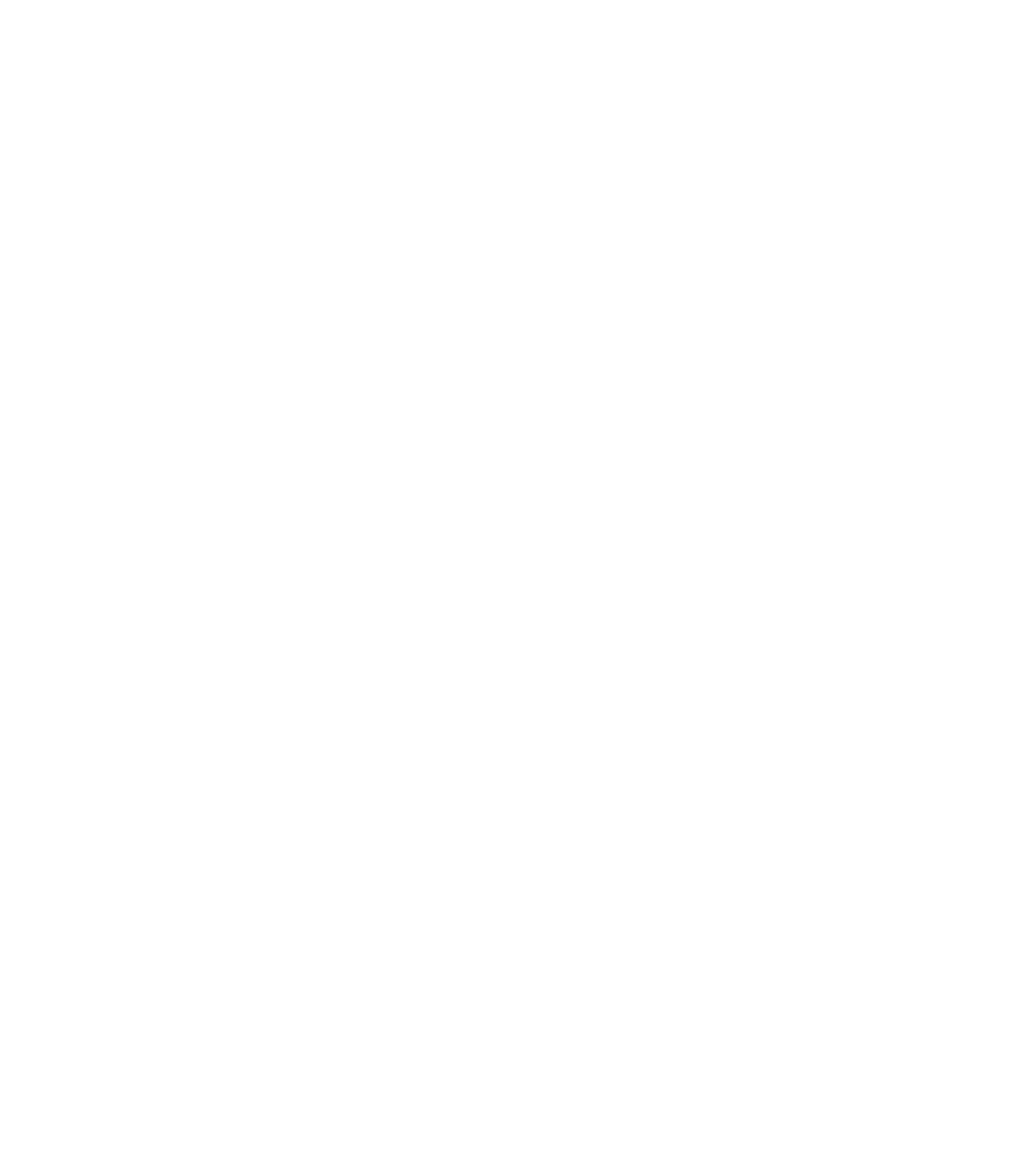
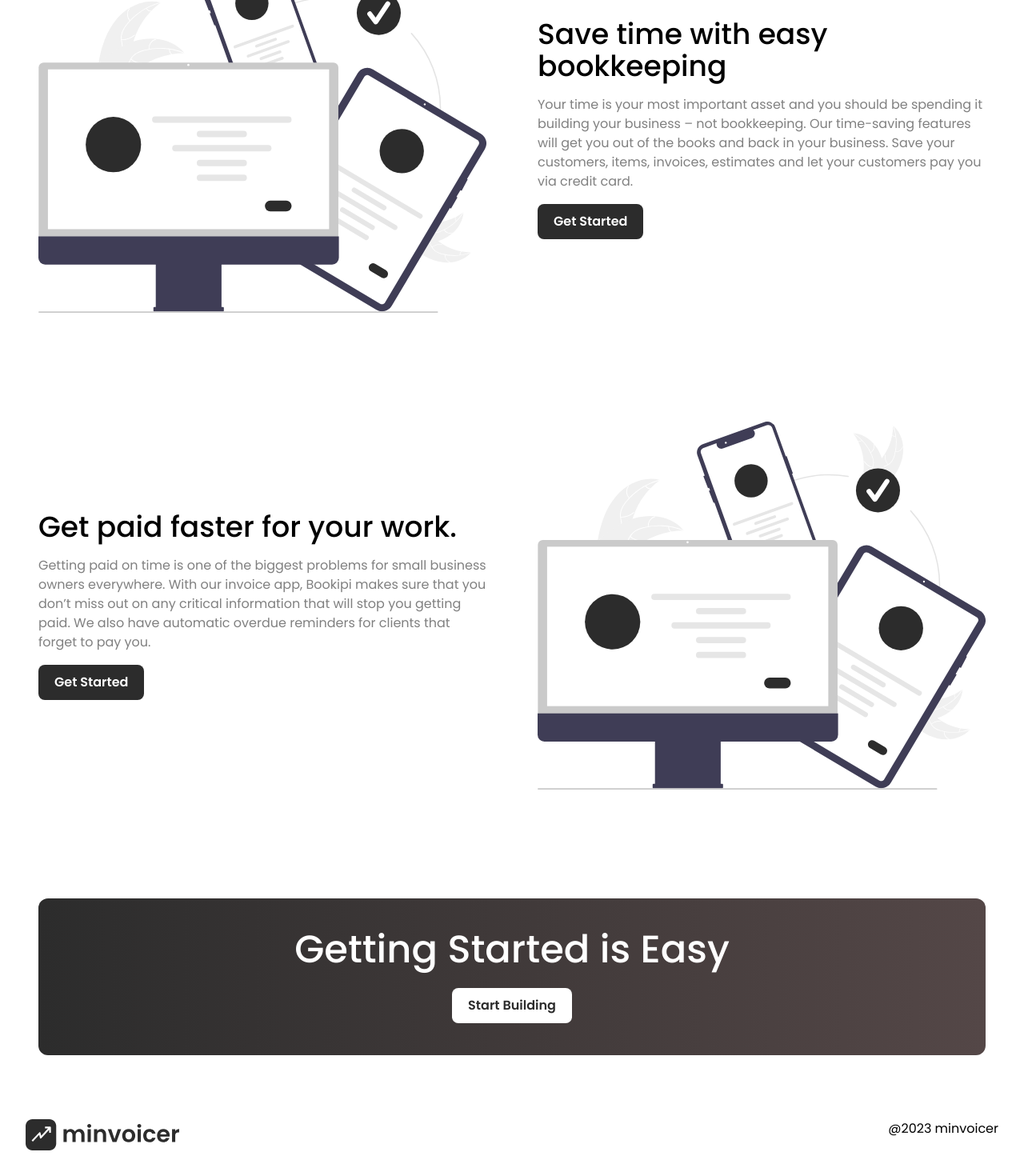
Before and after one commit to n53337/minvoicer, a React (Vite) app: page / in a window 1280 px wide. Shown: the part 1268-2738 px from the top of the page at 80% size. Before the commit the page ends 1174 px from the top, so only its background shows below. Built offline with nearby package versions, Linux system fonts and the light colour scheme.

Commit message:
home page demo

```diff
--- a/src/components/Home/Features.jsx
+++ b/src/components/Home/Features.jsx
@@ -1,5 +1,51 @@
+import { Link } from "react-router-dom";
+import realTimeArt from "../../assets/icons/RealtimeArt.svg";
 const Features = () => {
-  return <div>Features</div>;
+  return (
+    <section className="p-6 lg:p-12 f-col lg:gap-24">
+      <div className="f-col md:flex-row md:f-around items-center gap-12 md:gap-16">
+        <img src={realTimeArt} alt="save time" className="w-48 flex-1" />
+        <div className="flex-1 f-col gap-2 lg:gap-4">
+          <h2>Save time with easy bookkeeping</h2>
+          <p className="text-brown-500">
+            Your time is your most important asset and you should be spending it
+            building your business – not bookkeeping. Our time-saving features
+            will get you out of the books and back in your business. Save your
+            customers, items, invoices, estimates and let your customers pay you
+            via credit card.
+          </p>
+          <Link to="/register">
+            <button className="btn btn-primary">Get Started</button>
+          </Link>
+        </div>
+      </div>
+
+      <div className="f-col md:flex-row-reverse  md:f-around items-center gap-12 md:gap-16 py-10">
+        <img src={realTimeArt} alt="save time" className="w-48 flex-1 " />
+
+        <div className="flex-1 f-col gap-2 lg:gap-4 ">
+          <h2>Get paid faster for your work.</h2>
+          <p className="text-brown-500">
+            Getting paid on time is one of the biggest problems for small
+            business owners everywhere. With our invoice app, Bookipi makes sure
+            that you don’t miss out on any critical information that will stop
+            you getting paid. We also have automatic overdue reminders for
+            clients that forget to pay you.
+          </p>
+          <Link to="/register">
+            <button className="btn btn-primary">Get Started</button>
+          </Link>
+        </div>
+      </div>
+
+      <div className="py-6 lg:py-10 f-col bg-gradient-to-r from-brown to-addon items-center gap-3 lg:gap-6 rounded-xl">
+        <h1 className="text-white">Getting Started is Easy</h1>
+        <Link to="/register">
+          <button className="btn btn-primary-w">Start Building</button>
+        </Link>
+      </div>
+    </section>
+  );
 };
 
 export default Features;
--- /dev/null
+++ b/src/components/Home/Footer.jsx
@@ -0,0 +1,15 @@
+import { Link } from "react-router-dom";
+import logo from "../../assets/icons/logoDark.svg";
+
+const Footer = () => {
+  return (
+    <footer className="py-8 px-3 lg:p-8 f-between">
+      <Link to="/">
+        <img src={logo} alt="minvoicer logo" className="w-32 lg:w-48" />
+      </Link>
+      <p>@{new Date().getFullYear()} minvoicer</p>
+    </footer>
+  );
+};
+
+export default Footer;
--- a/src/components/Home/Header.jsx
+++ b/src/components/Home/Header.jsx
@@ -1,13 +1,13 @@
 import { Link } from "react-router-dom";
 import dashboardScreen from "../../assets/images/Dashboard.png";
-
+import underDraw from "../../assets/icons/underDraw.svg";
 const Header = () => {
   return (
     <div className="p-6 lg:px-20 lg:py-16 f-col gap-10 text-center text-white ">
       <div className="f-col gap-4">
         <h1 className="leading-normal">
-          <span>Effortlessly</span> manage your finances and get paid faster
-          with our user-friendly invoice builder
+          Effortlessly manage your finances and get paid faster with our
+          user-friendly invoice builder
         </h1>
         <p>
           Make an impression with beautifully designed invoices created using
--- a/src/pages/home/Home.jsx
+++ b/src/pages/home/Home.jsx
@@ -1,14 +1,14 @@
 import Features from "../../components/Home/Features";
+import Footer from "../../components/Home/Footer";
 import Header from "../../components/Home/Header";
 import Navbar from "../../components/Home/Navbar";
 
 const Home = () => {
   return (
-    <main className="w-full min-h-screen bg-white">
+    <main className="w-full min-h-screen bg-white flex-col">
       <section className="w-full h-screen bg-gradient-to-b from-brown to-addon relative f-col">
         <Navbar />
         <Header />
-        <Features />
         <div class="fill-white absolute bottom-0 left-0 w-full overflow-hidden ">
           <svg
             className="relative block w-full h-28 "
@@ -22,6 +22,8 @@
             ></path>
           </svg>
         </div>
+        <Features />
+        <Footer />
       </section>
     </main>
   );
--- a/src/styles/globals.css
+++ b/src/styles/globals.css
@@ -87,6 +87,10 @@
     @apply font-medium text-2xl lg:text-5xl leading-normal;
   }
 
+  h2 {
+    @apply font-medium text-xl lg:text-4xl leading-snug;
+  }
+
   p {
     @apply font-normal text-xs lg:text-base;
   }
```
Also changed, not shown: src/assets/icons/underDraw.svg (added).
